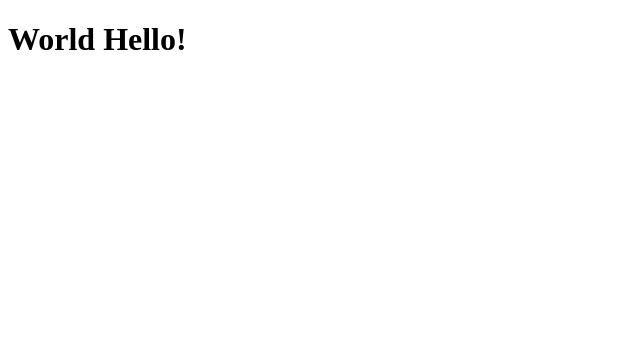
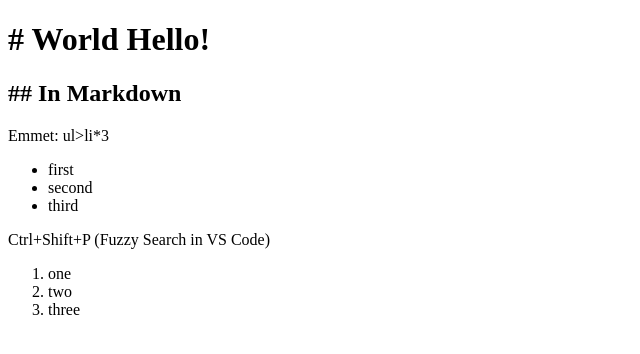
Before and after one commit to dunwiddie/savvy-portfolio-derek-dunwiddie, a website: page index.html in a window 1280 px wide. Shown: the whole page, without its empty margins (0-640 px from the left). Drawn offline with Linux system fonts and the light colour scheme.

Commit message:
Add ul and ol to index.html

```diff
--- a/index.html
+++ b/index.html
@@ -4,9 +4,22 @@
         <meta charset="UTF-8">
         <meta name="viewport" content="width=device-width, initial-scale=1.0">
         <meta http-equiv="X-UA-Compatible" content="ie=edge">
-    <title>SavvyCoders Portfolio Project | Derek Dunwiddie</title>
+        <title>Savvy Coders Portfolio Project | Derek Dunwiddie</title>
     </head>
     <body>
-    <h1>World Hello!</h1>
+        <h1># World Hello!</h1>
+        <h2>## In Markdown</h2>
+        Emmet: ul>li*3
+        <ul>
+            <li>first</li>
+            <li>second</li>
+            <li>third</li>
+        </ul>
+        Ctrl+Shift+P (Fuzzy Search in VS Code)
+        <ol>
+            <li>one</li>
+            <li>two</li>
+            <li>three</li>
+        </ol>
     </body>
 </html>
```
Lines whose indentation alone changed are shown as unchanged.
